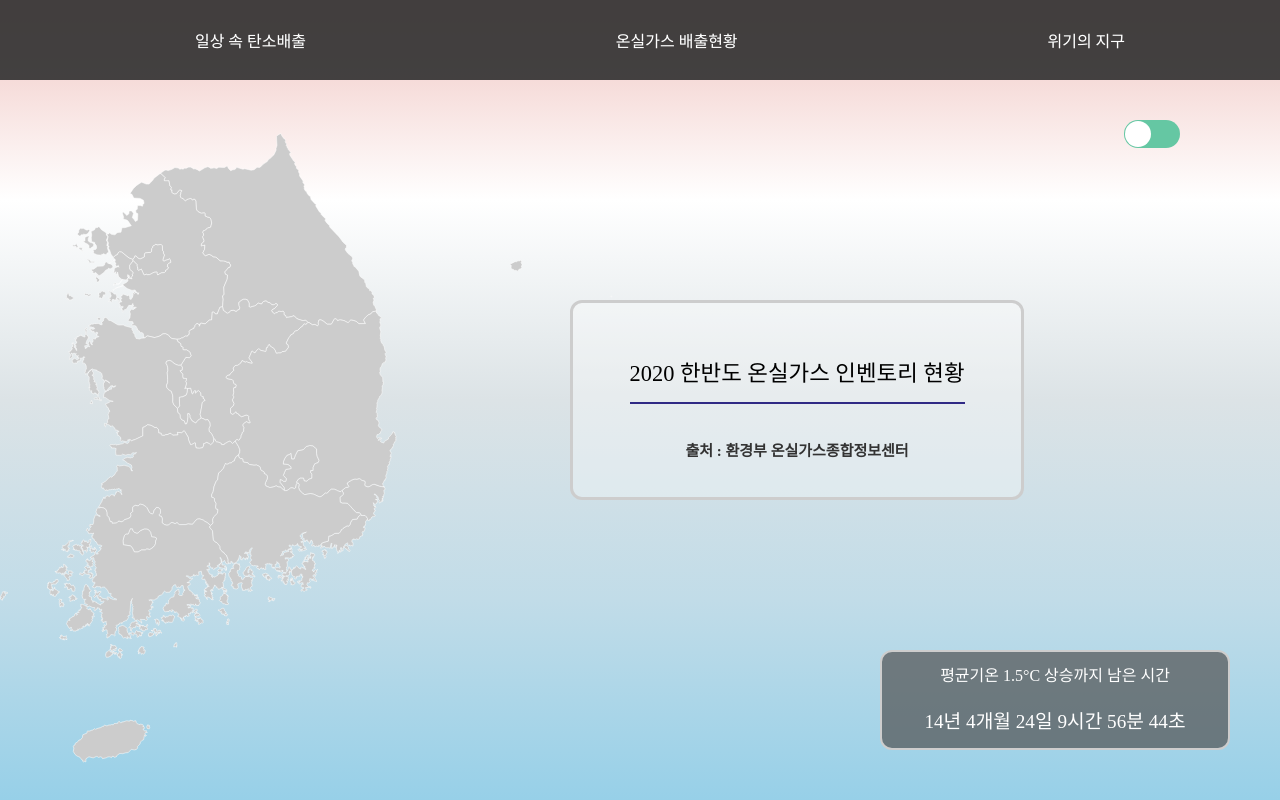
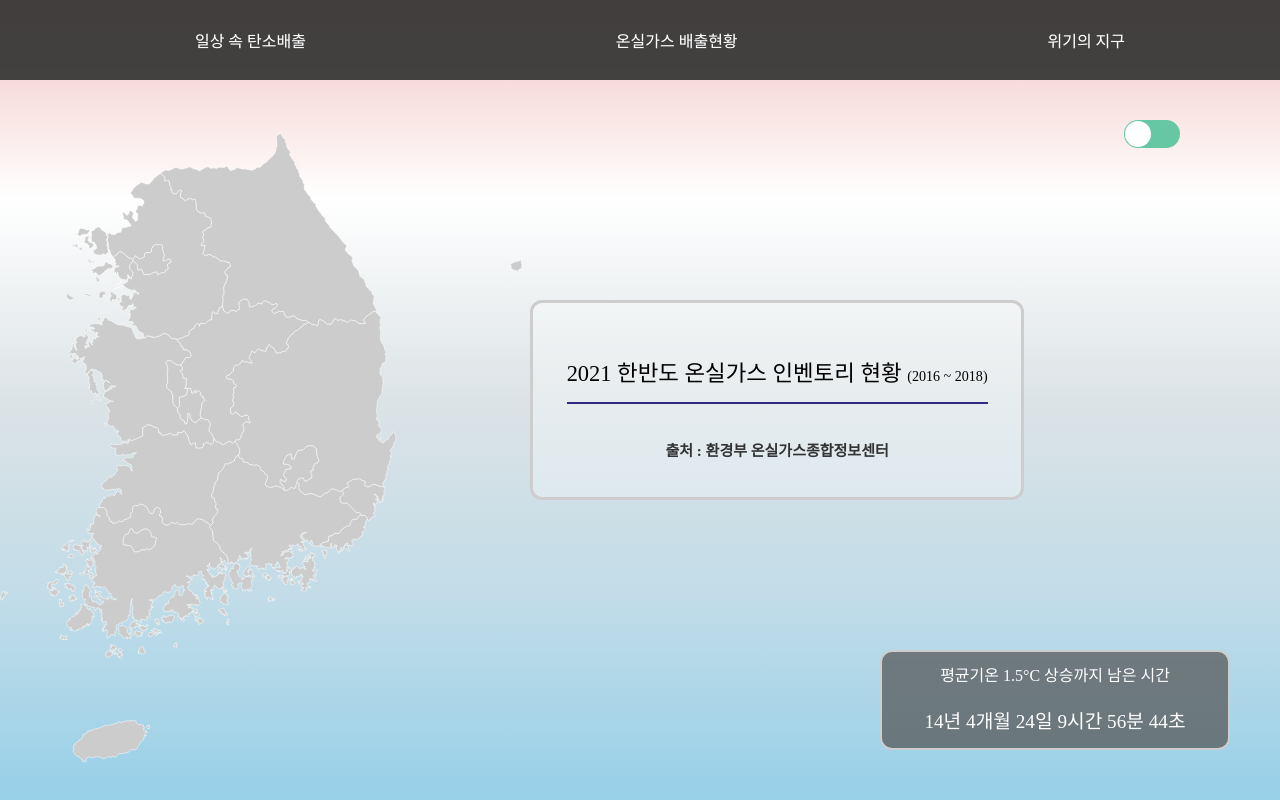
Before and after one commit to C17AN/carbon-clock, a React (Create React App) app: page / in a window 1280 px wide. Both pictures are taken after a click on the element 1152 px from the left and 134 px from the top of the page. Built offline with nearby package versions, Linux system fonts and the light colour scheme; a web font is replaced by a local one.

Commit message:
[style]: KoreaComponent.scss -  모달 스타일 수정

```diff
--- a/src/components/KoreaComponent/KoreaComponent.jsx
+++ b/src/components/KoreaComponent/KoreaComponent.jsx
@@ -40,7 +40,7 @@ const Description = styled.div`
   position: relative;
   margin-top: calc(50vh - 100px);
   right: 20%;
-  width: 700px;
+  width: 800px;
   height: 200px;
   background-color: #ffffff50;
   border-radius: 12px;
@@ -79,7 +79,10 @@ const KoreaComponent = () => {
         <KoreaMap setProvince={setProvince} setIsOpen={setIsOpen} />
       </MapWrapper>
       <Description>
-        <p>2020 한반도 온실가스 인벤토리 현황</p>
+        <p>
+          2021 한반도 온실가스 인벤토리 현황{" "}
+          <span style={{ fontSize: "0.88rem" }}>(2016 ~ 2018)</span>
+        </p>
         <h6>
           <a
             href="https://www.gihoo.or.kr/portal/kr/community/data_view.do"
```
